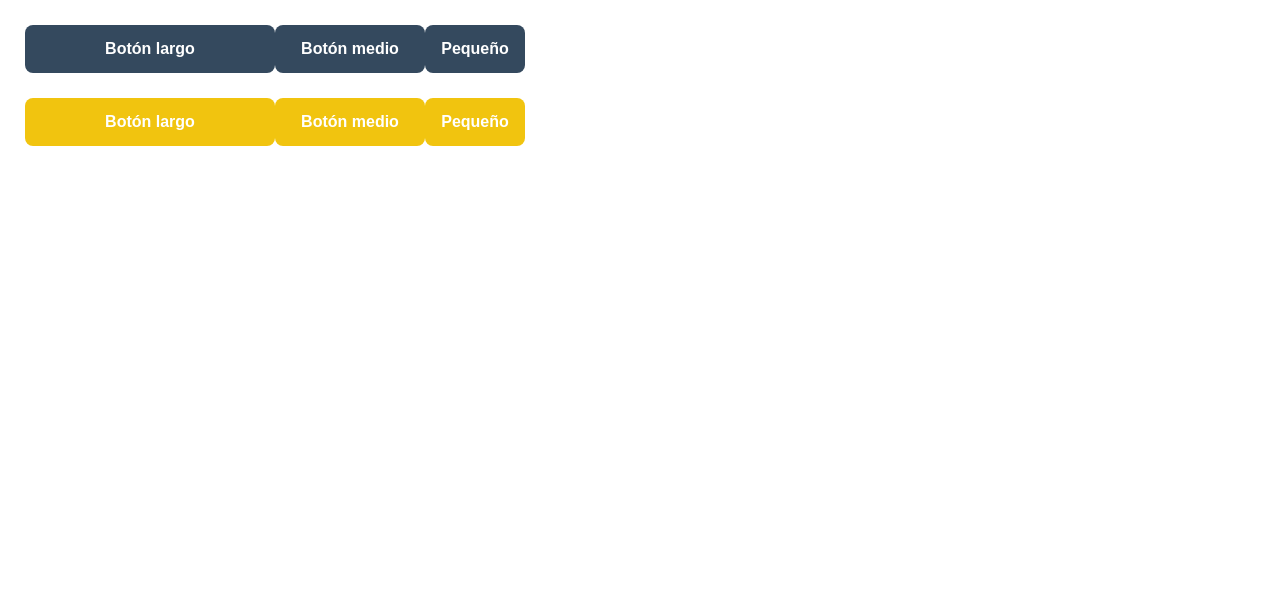
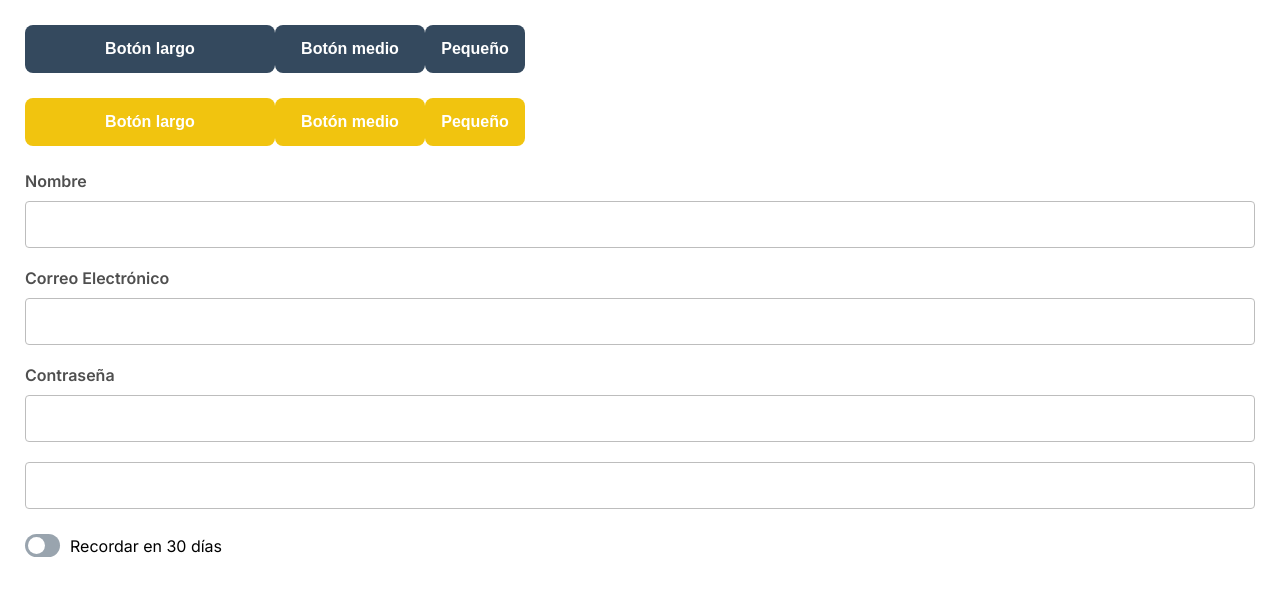
Before and after one commit to gianpaulbs/eventoco, an Angular app in the folder app/: page / in a window 1280 px wide. Shown: the top 596 px of the page. Built offline with nearby package versions, Linux system fonts and the light colour scheme.

Commit message:
feat: se añadio componente input-field

```diff
--- a/app/src/app/app.component.html
+++ b/app/src/app/app.component.html
@@ -9,3 +9,14 @@
   <main-button [secondaryColor]="true" label="Botón medio" size="medium"></main-button>
   <main-button [secondaryColor]="true" label="Pequeño" size="small"></main-button>
 </div>
+
+<div style="margin: 25px;">
+  <input-field label="Nombre"></input-field>
+  <input-field label="Correo Electrónico"></input-field>
+  <input-field label="Contraseña"></input-field>
+  <input-field></input-field>
+</div>
+
+<div style="margin: 25px;">
+  <toggle-button label="Recordar en 30 días"></toggle-button>
+</div>
--- a/app/src/app/shared/components/buttons/main-button/main-button.component.css
+++ b/app/src/app/shared/components/buttons/main-button/main-button.component.css
@@ -7,7 +7,7 @@ button {
 }
 
 button span {
-  color: white;
+  color: var(--font-light-color);
   font-weight: 600;
   font-size: 1rem;
 }
--- /dev/null
+++ b/app/src/app/shared/components/input-field/input-field.component.css
@@ -0,0 +1,25 @@
+.input-field {
+  display: flex;
+  flex-direction: column;
+  margin: 0 10px 20px 0;
+  width: 100%;
+  font-size: 1rem;
+}
+
+.input-field label {
+  color: var(--font-dark-color);
+  margin-bottom: 10px;
+  font-weight: 600;
+}
+
+.input-field input {
+  padding: 15px 20px;
+  border: solid 0.5px #BDBDBD;
+  border-radius: 4px;
+  color: var(--font-dark-color);
+}
+
+.input-field input:focus {
+  border-color: #747272;
+  outline: none;
+}
--- /dev/null
+++ b/app/src/app/shared/components/input-field/input-field.component.html
@@ -0,0 +1,4 @@
+<div class="input-field">
+  <label [for]="inputId" *ngIf="label != undefined">{{ label }}</label>
+  <input [id]="inputId" [type]="type" [(ngModel)]="value" />
+</div>
--- /dev/null
+++ b/app/src/app/shared/components/input-field/input-field.component.ts
@@ -0,0 +1,13 @@
+import { Component, Input } from '@angular/core';
+
+@Component({
+  selector: 'input-field',
+  templateUrl: './input-field.component.html',
+  styleUrl: './input-field.component.css',
+})
+export class InputFieldComponent {
+  @Input() label: string | undefined;
+  @Input() type: string = 'text';
+  @Input() value: string | number | undefined;
+  inputId: string = `input-${Math.random().toString(36).substr(2, 9)}`;
+}
--- a/app/src/styles.css
+++ b/app/src/styles.css
@@ -4,4 +4,6 @@ body { margin: 0; font-family: "Inter", sans-serif; }
 :root {
   --primary-color: #34495E;
   --secondary-color: #F1C40F;
+  --font-light-color: #FFFFFF;
+  --font-dark-color: #4F4F4F;
 }
```
Also changed, not shown: app/src/app/shared/shared.module.ts (+5 -3 lines).
